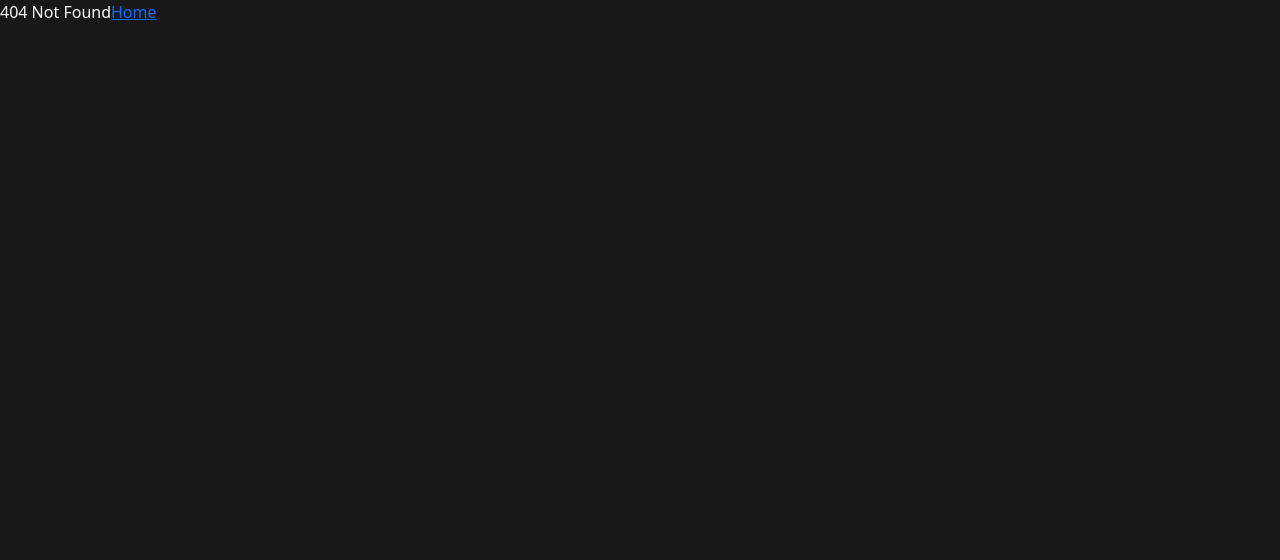
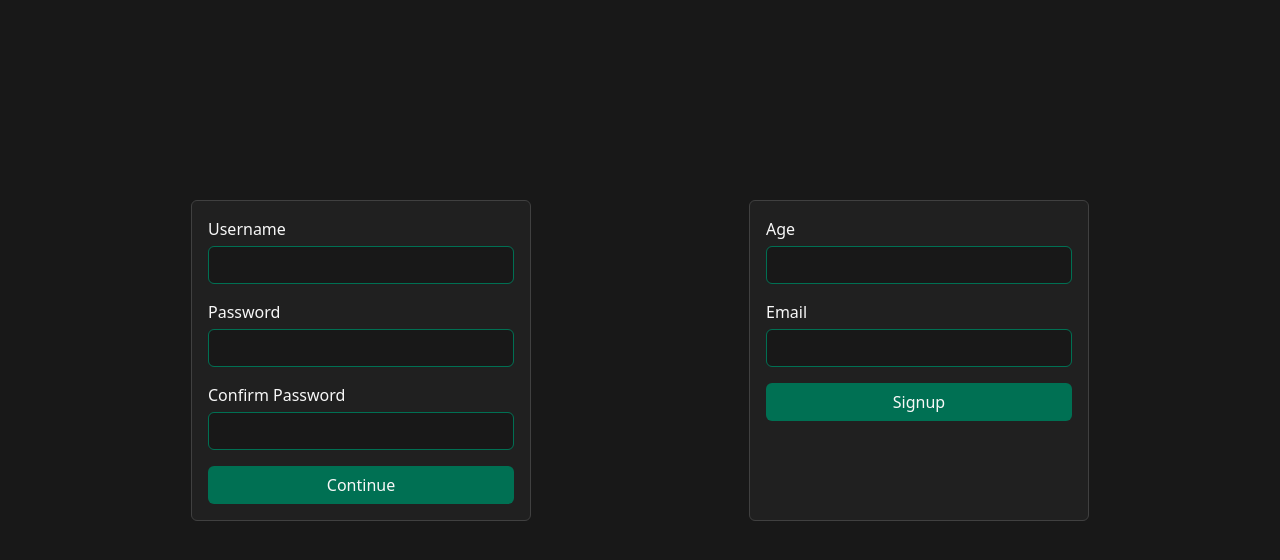
Before and after one commit to Reown/shift-management, a React (Vite) app in the folder client-react/: page /signup/details in a window 1280 px wide. Before the commit this address had no page. Shown: the top 560 px of the page. Built offline with nearby package versions, Linux system fonts and the light colour scheme.

Commit message:
basic signup page

```diff
--- a/client-react/src/App.css
+++ b/client-react/src/App.css
@@ -37,3 +37,7 @@ body {
     background: transparent;
     color: #F8F8F8;
 }
+
+.container {
+    display:flex;
+}
--- /dev/null
+++ b/client-react/src/pages/SignupAcc.tsx
@@ -0,0 +1,59 @@
+import { useEffect, useState } from "react";
+import { Outlet, useNavigate } from "react-router-dom";
+
+const SignupAcc = () => {
+  useEffect(() => {});
+
+  const navigate = useNavigate();
+  const [username, setUsername] = useState<string>("");
+  const [password, setPassword] = useState<string>("");
+  const [cfmPassword, setCfmPassword] = useState<string>("");
+
+  const clickContinue = (item: string[]) => {
+    navigate("/signup/details");
+  };
+
+  return (
+    <div className="container">
+      <div className="card loginblock mx-auto box">
+        <div className="card-body">
+          <form className="row g-3 formbody">
+            <label>Username</label>
+            <input
+              type="text"
+              className="form-control textarea"
+              id="username"
+              onChange={(e) => setUsername(e.target.value)}
+            />
+            <label>Password</label>
+            <input
+              type="password"
+              className="form-control textarea"
+              id="password"
+              onChange={(e) => setPassword(e.target.value)}
+            />
+            <label>Confirm Password</label>
+            <input
+              type="password"
+              className="form-control textarea"
+              id="cfmpassword"
+              onChange={(e) => setCfmPassword(e.target.value)}
+            />
+            <button
+              type="button"
+              onClick={() => {
+                clickContinue([username]);
+              }}
+              className="btn"
+            >
+              Continue
+            </button>
+          </form>
+        </div>
+      </div>
+      <Outlet />
+    </div>
+  );
+};
+
+export default SignupAcc;
--- /dev/null
+++ b/client-react/src/pages/SignupDet.tsx
@@ -0,0 +1,28 @@
+import { useEffect, useState } from "react";
+
+const SignupDet = () => {
+  const [age, setAge] = useState<string>("");
+  const [email, setEmail] = useState<string>("");
+
+  return (
+    <div className="card loginblock mx-auto box">
+      <div className="card-body">
+        <form className="row g-3 formbody">
+          <label>Age</label>
+          <input type="text" className="form-control textarea" id="username" />
+          <label>Email</label>
+          <input
+            type="password"
+            className="form-control textarea"
+            id="password"
+          />
+          <button type="button" className="btn">
+            Signup
+          </button>
+        </form>
+      </div>
+    </div>
+  );
+};
+
+export default SignupDet;
```
Also changed, not shown: client-react/src/Router.tsx (+7 -0 lines).
